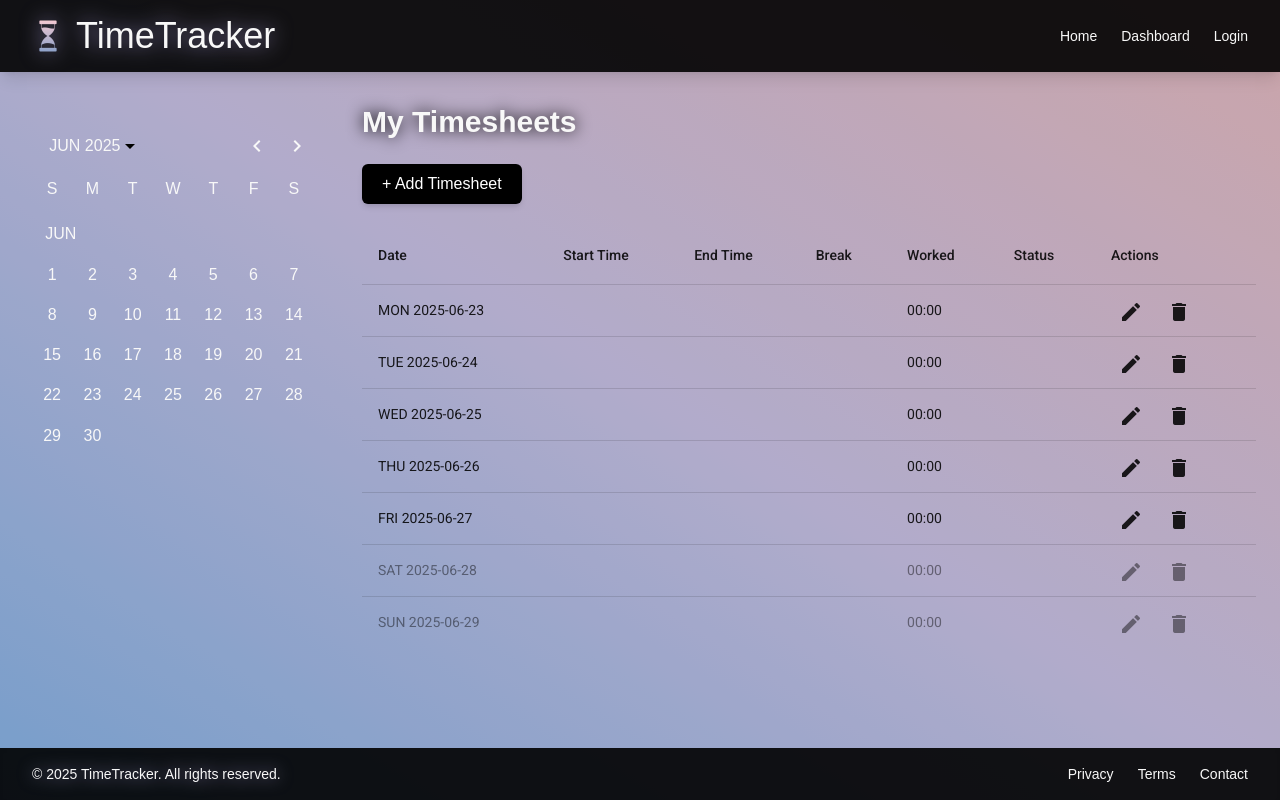
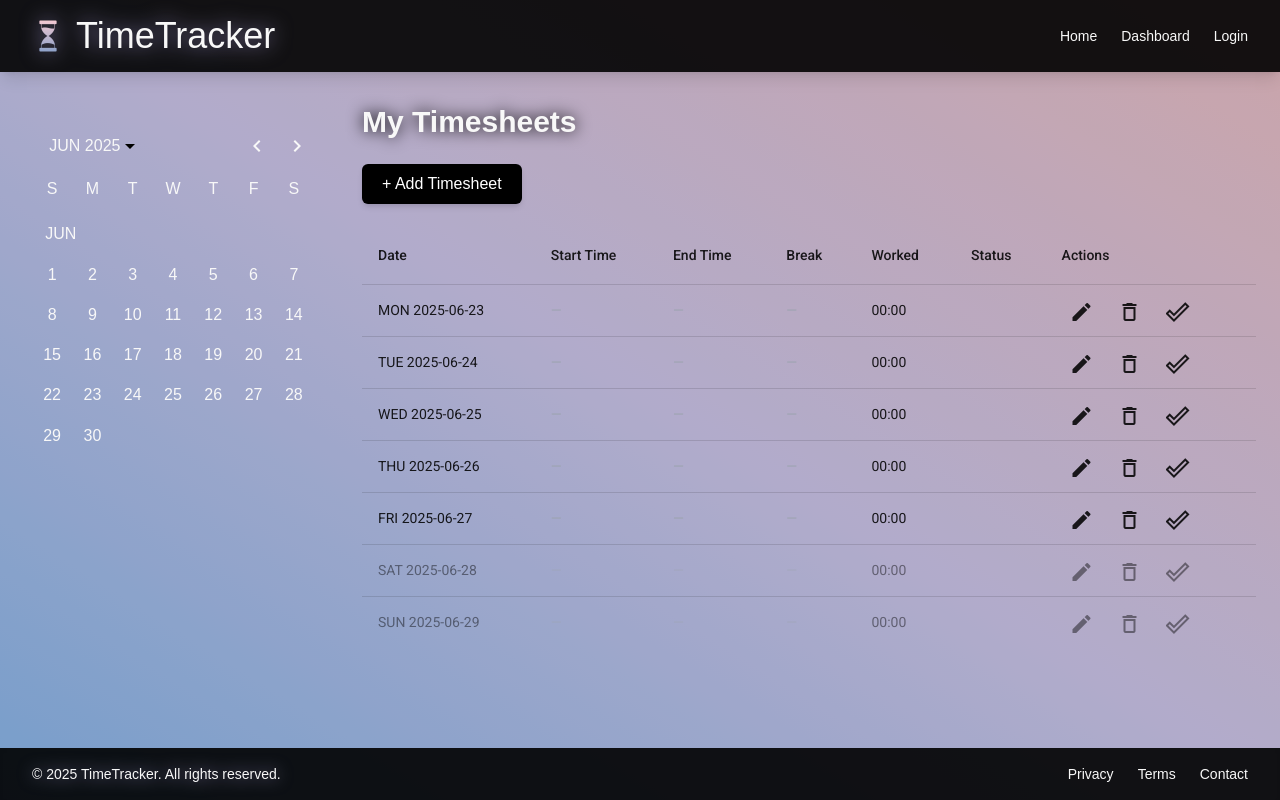
Before and after one commit to rsuciunttdata/timetracking-team-three, an Angular app: page /dashboard in a window 1280 px wide. Built offline with nearby package versions, Linux system fonts and the light colour scheme; a web font is replaced by a local one.

Commit message:
added icons for table columns

```diff
--- a/src/app/components/timesheet-table/timesheet-table.html
+++ b/src/app/components/timesheet-table/timesheet-table.html
@@ -22,12 +22,6 @@
         + Add Timesheet
       </button>
 
-      <!-- <p class="mt-4 text-lg font-semibold  tracking-wide">
-        {{ selectedRange().start?.toLocaleDateString('en-US', { weekday: 'short', month: 'short', day: 'numeric' }) }}
-        -
-        {{ selectedRange().end?.toLocaleDateString('en-US', { weekday: 'short', month: 'short', day: 'numeric' }) }}
-      </p> -->
-
       <table mat-table [dataSource]="filteredEntries()"
         class="w-full mat-elevation-z2 bg-white bg-opacity-10 rounded-lg overflow-hidden text-white">
 
@@ -43,17 +37,35 @@
 
         <ng-container matColumnDef="startTime">
           <th mat-header-cell *matHeaderCellDef class="px-4 py-2 bg-black bg-opacity-30 font-semibold">Start Time</th>
-          <td mat-cell *matCellDef="let row" class="px-4 py-2">{{ row.startTime }}</td>
+          <td mat-cell *matCellDef="let row" class="px-4 py-2">
+            <div *ngIf="row.startTime; else noStartTime" class="flex items-center gap-1">
+              <mat-icon class="text-base">play_circle_outline</mat-icon>
+              <span>{{ row.startTime }}</span>
+            </div>
+            <ng-template #noStartTime><span class="text-gray-400">—</span></ng-template>
         </ng-container>
 
         <ng-container matColumnDef="endTime">
           <th mat-header-cell *matHeaderCellDef class="px-4 py-2 bg-black bg-opacity-30 font-semibold">End Time</th>
-          <td mat-cell *matCellDef="let row" class="px-4 py-2">{{ row.endTime }}</td>
+          <td mat-cell *matCellDef="let row" class="px-4 py-2">
+            <div *ngIf="row.endTime; else noEndTime" class="flex items-center gap-1">
+              <mat-icon class="text-base ">stop</mat-icon>
+              <span>{{ row.endTime }}</span>
+            </div>
+            <ng-template #noEndTime><span class="text-gray-400">—</span></ng-template>
+
+          </td>
         </ng-container>
 
         <ng-container matColumnDef="breakDuration">
           <th mat-header-cell *matHeaderCellDef class="px-4 py-2 bg-black bg-opacity-30 font-semibold">Break</th>
-          <td mat-cell *matCellDef="let row" class="px-4 py-2">{{ row.breakDuration }}</td>
+          <td mat-cell *matCellDef="let row" class="px-4 py-2">
+            <div *ngIf="row.breakDuration; else noBreak" class="flex items-center gap-1">
+              <mat-icon class="text-base ">pause_circle_outline</mat-icon>
+              <span>{{ row.breakDuration }}</span>
+            </div>
+            <ng-template #noBreak><span class="text-gray-400">—</span></ng-template>
+
         </ng-container>
 
         <ng-container matColumnDef="workedTime">
@@ -73,7 +85,10 @@
               <mat-icon>edit</mat-icon>
             </button>
             <button mat-icon-button color="warn" (click)="onDelete(row.id)">
-              <mat-icon>delete</mat-icon>
+              <mat-icon>delete_outline</mat-icon>
+            </button>
+            <button mat-icon-button color="warn" (click)="onDelete(row.id)">
+              <mat-icon>done_outline</mat-icon>
             </button>
           </td>
         </ng-container>
```
